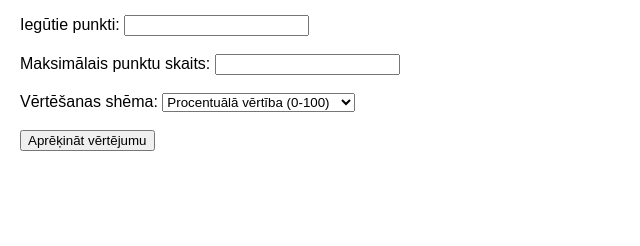
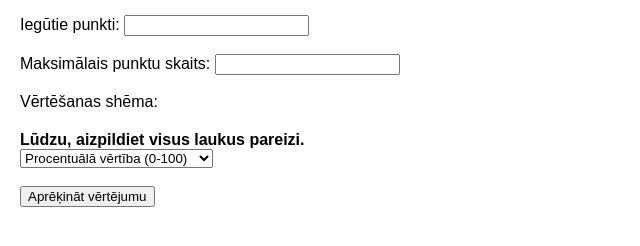
Before and after one commit to RaivoY/js-grade-calc-pd, a plain HTML site: page index.html in a window 1280 px wide. Shown: the part 104-350 px from the top of the page, without its empty margins (0-640 px from the left). Drawn offline with Linux system fonts and the light colour scheme.

Commit message:
Otrs commits, console vairs nerada kļudas

```diff
--- a/index.html
+++ b/index.html
@@ -27,16 +27,20 @@
     <input type="number" id="max-points" required /><br /><br />
 
     <label for="grading-scheme">Vērtēšanas shēma:</label>
+
+    <div id="result"></div>
+
     <select id="grading-scheme">
       <option value="percentage">Procentuālā vērtība (0-100)</option>
       <option value="letter">Burtu vērtējums (A, B, C utt.)</option></select
     ><br /><br />
 
-    <button>Aprēķināt vērtējumu</button>
+    <button id="calculate-btn">Aprēķināt vērtējumu</button>
 
     <script>
       const calculateBtn = document.getElementById("calculate-btn");
       const nameInput = document.getElementById("name");
+      const pointsInput = document.getElementById("points");
       const maxPointsInput = document.getElementById("max-points");
       const gradingSchemeSelect = document.getElementById("grading-scheme");
       const resultDiv = document.getElementById("result");
```
Also changed, not shown: test.html (+9 -0 lines).
